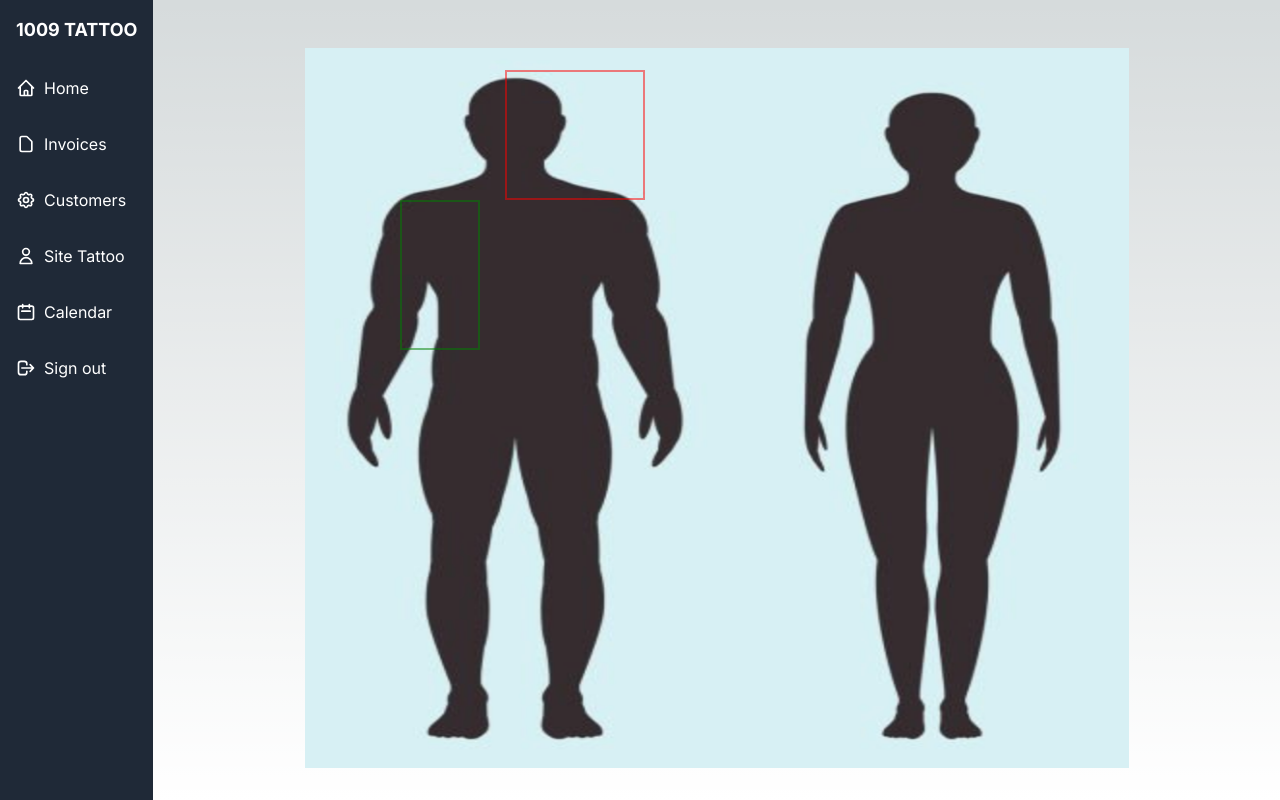
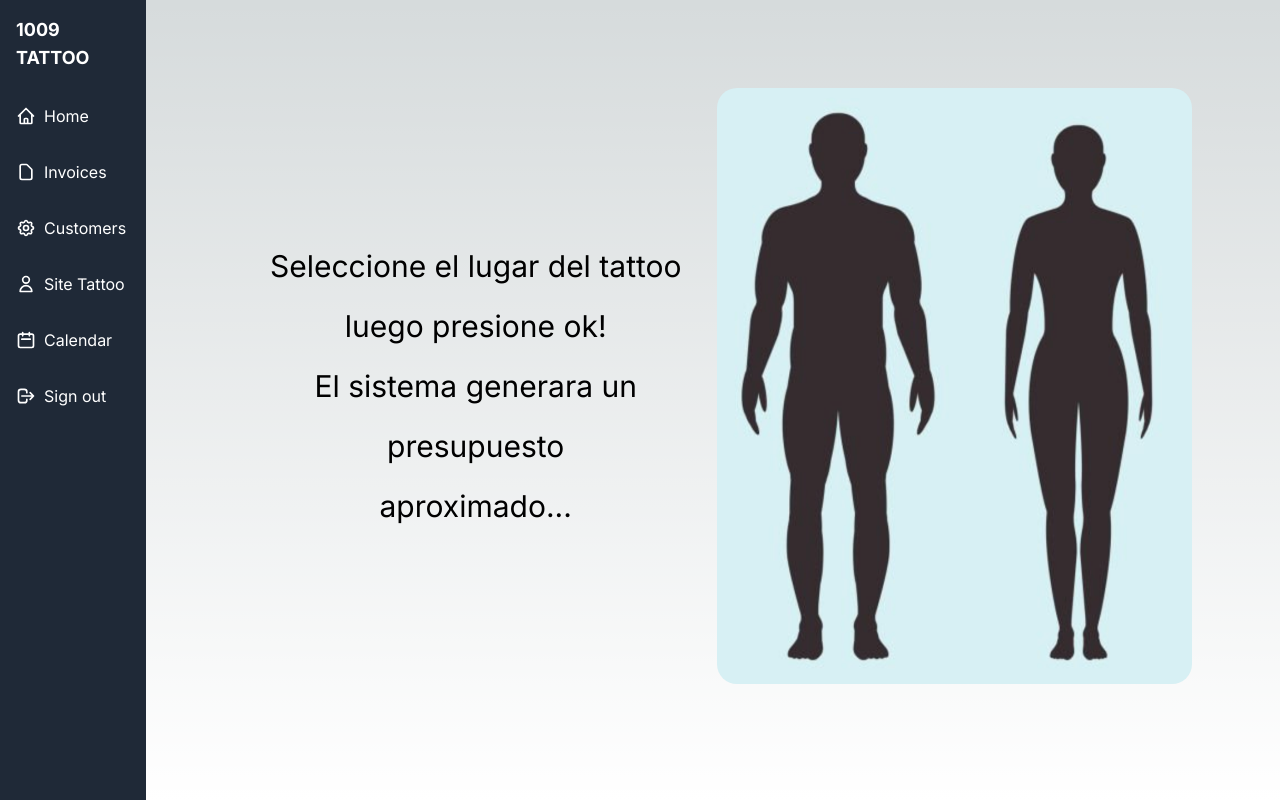
Before and after one commit to lukmagg/tattoo-frontend, a Next.js app: page /dashboard/site in a window 1280 px wide. Built offline with nearby package versions, Linux system fonts and the light colour scheme.

Commit message:
add calendar and BodyPlace component

```diff
--- /dev/null
+++ b/src/app/components/BodyPlace.tsx
@@ -0,0 +1,41 @@
+"use client";
+import Image from "next/image";
+import { useState } from "react";
+
+export default function BodyPlace() {
+  const [selectedPart, setSelectedPart] = useState("");
+
+  const handleClick = (part: string) => {
+    setSelectedPart(part);
+    console.log(`You selected: ${part}`);
+  };
+
+  return (
+    <div className="body-container">
+      <Image
+        src="/body.png"
+        width={500}
+        height={500}
+        layout="intrinsic"
+        alt="Human Body"
+      />
+      <div className="body-part head" onClick={() => handleClick("head")}></div>
+      <div
+        className="body-part left-arm"
+        onClick={() => handleClick("left-arm")}
+      ></div>
+      <div
+        className="body-part right-arm"
+        onClick={() => handleClick("right-arm")}
+      ></div>
+      <div
+        className="body-part left-leg"
+        onClick={() => handleClick("left-leg")}
+      ></div>
+      <div
+        className="body-part right-leg"
+        onClick={() => handleClick("right-leg")}
+      ></div>
+    </div>
+  );
+}
--- /dev/null
+++ b/src/app/components/Calendar.tsx
@@ -0,0 +1,20 @@
+"use client";
+
+import * as React from "react";
+import { AdapterDayjs } from "@mui/x-date-pickers/AdapterDayjs";
+import { LocalizationProvider } from "@mui/x-date-pickers/LocalizationProvider";
+import { DemoItem } from "@mui/x-date-pickers/internals/demo";
+import { StaticDateTimePicker } from "@mui/x-date-pickers/StaticDateTimePicker";
+import dayjs from "dayjs";
+
+export default function Calendar() {
+  return (
+    <LocalizationProvider dateAdapter={AdapterDayjs}>
+      <StaticDateTimePicker
+        value={dayjs("2022-04-17T15:27")}
+        onAccept={(value) => console.log(value)}
+        sx={[{ borderRadius: 2 }]}
+      />
+    </LocalizationProvider>
+  );
+}
--- a/src/app/dashboard/calendar/page.tsx
+++ b/src/app/dashboard/calendar/page.tsx
@@ -1,3 +1,12 @@
+import Calendar from "@/app/components/Calendar";
+
 export default function Page() {
-  return <div>Calendar</div>;
+  return (
+    <div className="flex justify-center mt-10 min-h-screen">
+      <div className="w-full max-w-lg p-4 text-center">
+        <p className="text-2xl mb-6">Seleccione fecha y hora de la session</p>
+        <Calendar />
+      </div>
+    </div>
+  );
 }
--- a/src/app/dashboard/site/page.tsx
+++ b/src/app/dashboard/site/page.tsx
@@ -1,35 +1,19 @@
-"use client";
-import Image from "next/image";
-import { useState } from "react";
+import BodyPlace from "@/app/components/BodyPlace";
 
 export default function Page() {
-  const [selectedPart, setSelectedPart] = useState("");
-
-  const handleClick = (part: string) => {
-    setSelectedPart(part);
-    console.log(`You selected: ${part}`);
-  };
-
   return (
-    <div className="body-container">
-      <Image src="/body.png" width={1000} height={760} alt="Human Body" />
-      <div className="body-part head" onClick={() => handleClick("head")}></div>
-      <div
-        className="body-part left-arm"
-        onClick={() => handleClick("left-arm")}
-      ></div>
-      <div
-        className="body-part right-arm"
-        onClick={() => handleClick("right-arm")}
-      ></div>
-      <div
-        className="body-part left-leg"
-        onClick={() => handleClick("left-leg")}
-      ></div>
-      <div
-        className="body-part right-leg"
-        onClick={() => handleClick("right-leg")}
-      ></div>
+    <div className="flex m-10">
+      <div className="text-3xl m-auto">
+        <p className="text-center leading-loose">
+          Seleccione el lugar del tattoo
+        </p>
+        <p className="text-center leading-loose">luego presione ok!</p>
+        <p className="text-center leading-loose">
+          El sistema generara un presupuesto
+        </p>
+        <p className="text-center leading-loose">aproximado...</p>
+      </div>
+      <BodyPlace />
     </div>
   );
 }
--- a/src/app/globals.css
+++ b/src/app/globals.css
@@ -62,7 +62,7 @@ body {
     left: 380px;
     width: 120px;
     height: 120px;
-    border: 2px solid red;
+    //border: 2px solid red;
   }
 }
 
@@ -73,7 +73,7 @@ body {
     left: 505px;
     width: 140px;
     height: 130px;
-    border: 2px solid red;
+    //border: 2px solid red;
   }
 }
 
@@ -89,6 +89,7 @@ body {
   max-height: 90vh; /* La imagen no será más alta que la altura del viewport */
   display: block; /* Asegura que la imagen se comporte como un bloque */
   margin: auto; /* Centra la imagen horizontalmente */
+  border-radius: 20px;
 }
 .body-part {
   position: absolute;
@@ -107,7 +108,7 @@ body {
   left: 400px;
   width: 80px;
   height: 150px;
-  border: 2px solid green;
+  //border: 2px solid green;
 }
 .right-arm {
   top: 120px;
```
Also changed, not shown: package.json (+9 -1 lines), 1 other file (tests, documents, lock files or other folders).
